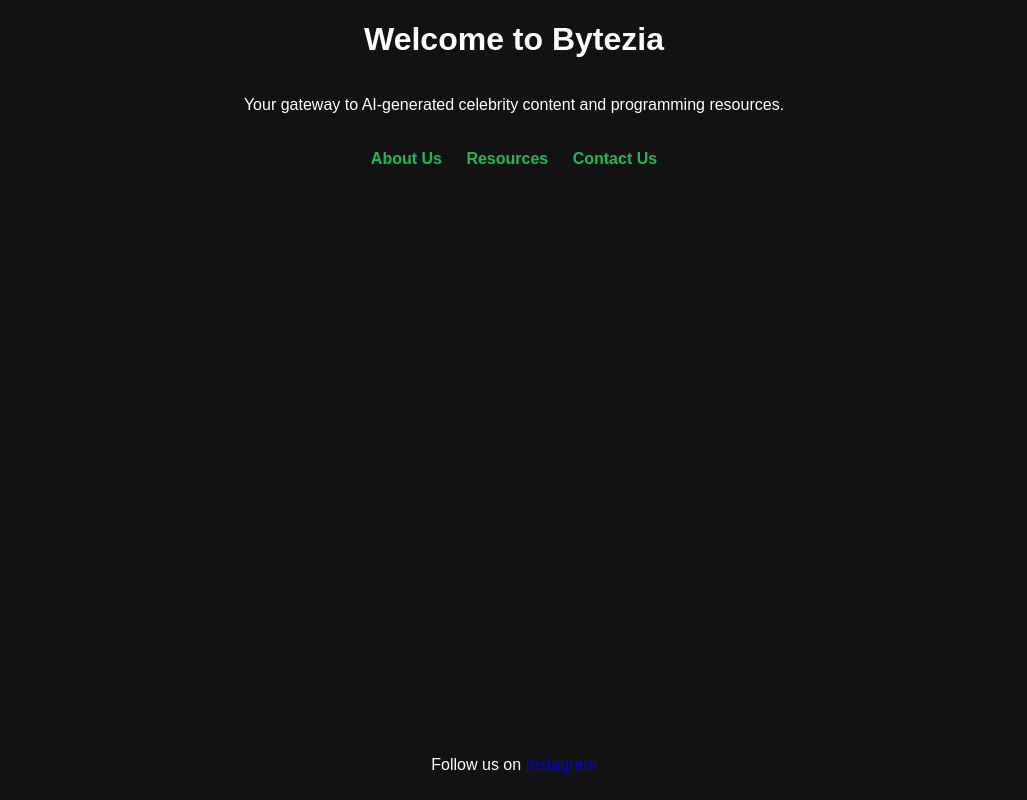
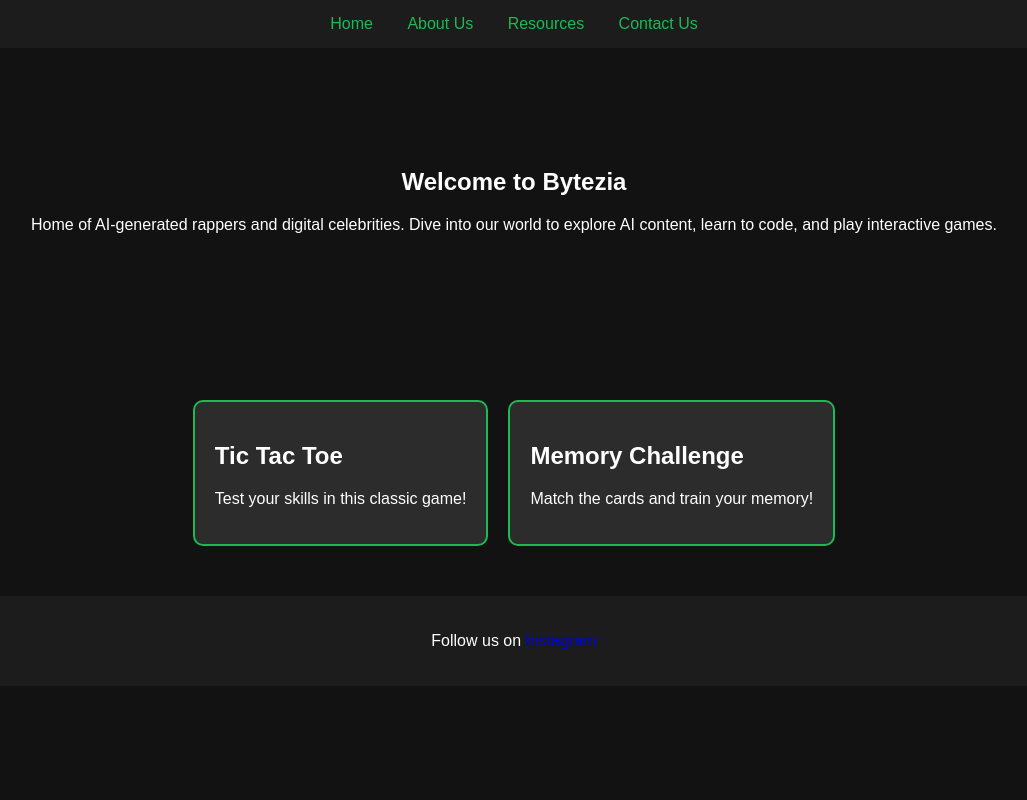
Before and after one commit to bytezia/bytezia.github.io, a plain HTML site: page index.html in a window 1280 px wide. Shown: the whole page, without its empty margins (126-1153 px from the left). Drawn offline with Linux system fonts and the light colour scheme.

Commit message:
Update index.html

```diff
--- a/index.html
+++ b/index.html
@@ -1,5 +1,6 @@
 <!DOCTYPE html>
 <html lang="en">
+
 <head>
     <meta charset="UTF-8">
     <meta name="viewport" content="width=device-width, initial-scale=1.0">
@@ -9,33 +10,57 @@
             background-color: #121212;
             color: #ffffff;
             font-family: Arial, sans-serif;
-            display: flex;
-            flex-direction: column;
-            align-items: center;
-            height: 100vh;
             margin: 0;
+        }
+
+        header {
+            background-color: #1c1c1c;
+            padding: 15px;
             text-align: center;
-            overflow: hidden;
-            animation: fadeIn 2s ease-in-out;
         }
-        nav {
-            margin-top: 20px;
-        }
+
         nav a {
             color: #1DB954;
+            margin: 0 15px;
             text-decoration: none;
-            margin: 10px;
-            font-weight: bold;
         }
+
         nav a:hover {
             text-decoration: underline;
         }
+
+        .landing {
+            text-align: center;
+            padding: 100px 20px;
+            animation: fadeIn 2s ease-in-out;
+        }
+
+        .games {
+            margin: 50px;
+            display: flex;
+            justify-content: center;
+            gap: 20px;
+        }
+
+        .game {
+            background-color: #2c2c2c;
+            border: 2px solid #1DB954;
+            padding: 20px;
+            border-radius: 10px;
+            cursor: pointer;
+            transition: transform 0.3s;
+        }
+
+        .game:hover {
+            transform: scale(1.05);
+        }
+
         footer {
-            position: fixed;
-            bottom: 10px;
-            width: 100%;
+            background-color: #1c1c1c;
             text-align: center;
+            padding: 20px;
         }
+
         @keyframes fadeIn {
             from {
                 opacity: 0;
@@ -46,18 +71,36 @@
         }
     </style>
 </head>
+
 <body>
-    <h1>Welcome to Bytezia</h1>
-    <p>Your gateway to AI-generated celebrity content and programming resources.</p>
+    <header>
+        <nav>
+            <a href="index.html">Home</a>
+            <a href="about.html">About Us</a>
+            <a href="resources.html">Resources</a>
+            <a href="contact.html">Contact Us</a>
+        </nav>
+    </header>
 
-    <nav>
-        <a href="about.html">About Us</a>
-        <a href="resources.html">Resources</a>
-        <a href="contact.html">Contact Us</a>
-    </nav>
+    <section class="landing">
+        <h1>Welcome to Bytezia</h1>
+        <p>Home of AI-generated rappers and digital celebrities. Dive into our world to explore AI content, learn to code, and play interactive games.</p>
+    </section>
+
+    <section class="games">
+        <div class="game" onclick="alert('Game not available in this version. Coming soon!');">
+            <h2>Tic Tac Toe</h2>
+            <p>Test your skills in this classic game!</p>
+        </div>
+        <div class="game" onclick="alert('Game not available in this version. Coming soon!');">
+            <h2>Memory Challenge</h2>
+            <p>Match the cards and train your memory!</p>
+        </div>
+    </section>
 
     <footer>
         <p>Follow us on <a href="https://www.instagram.com/bytezia.io/" target="_blank">Instagram</a></p>
     </footer>
 </body>
+
 </html>
```
